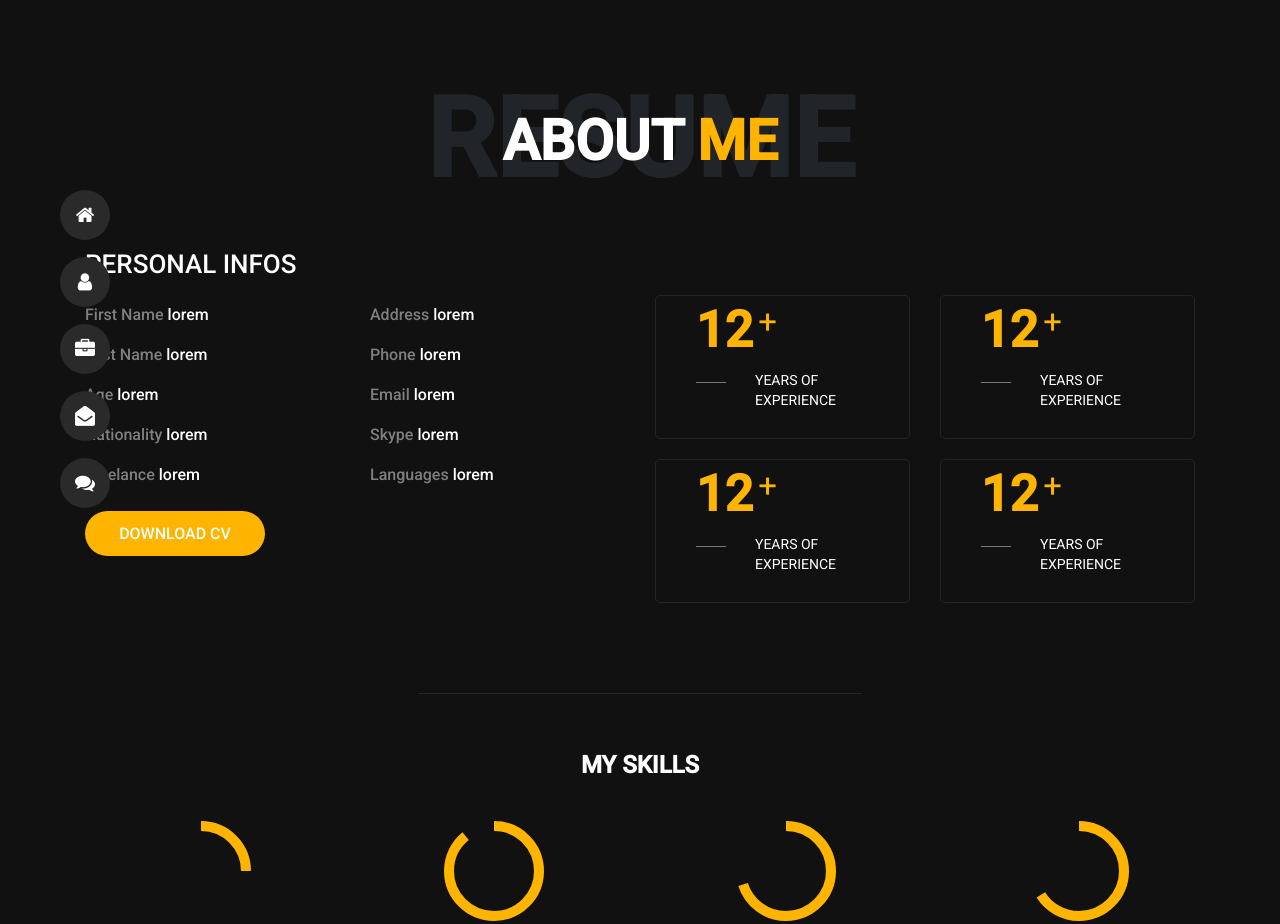
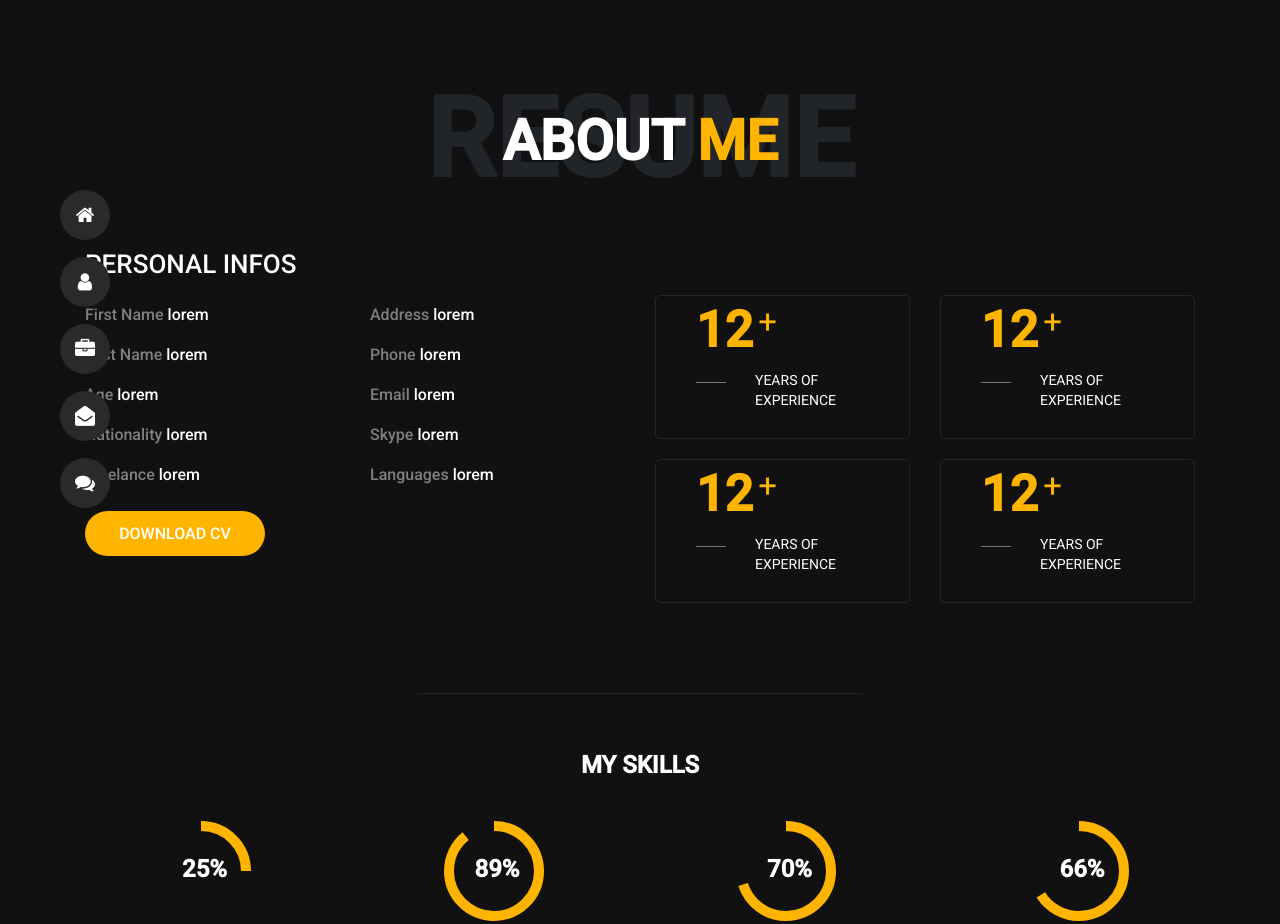
Before and after one commit to ARZAKKHAN/personal-portfolio, an Angular app: page /about in a window 1280 px wide. Shown: the top 924 px of the page. Built offline with nearby package versions, Linux system fonts and the light colour scheme.

Commit message:
added cv file and fixed some bugs

```diff
--- a/src/app/about/about.component.html
+++ b/src/app/about/about.component.html
@@ -28,7 +28,9 @@
 							</li>
 						</ul>
 					</div>
-					<button>DOWNLOAD CV</button>
+					<button>
+						<a href="assets/cv1.doc">DOWNLOAD CV</a>
+					</button>
 				</div>
 				<div class="col-md-3">
 					<div class="sec-1">
--- a/src/app/about/about.component.scss
+++ b/src/app/about/about.component.scss
@@ -52,6 +52,10 @@
 		border-radius: 26px;
 		font-weight: 500;
 		font-size: 16px;
+		a {
+			color: #fff;
+			text-decoration: none;
+		}
 	}
 	.personal-info {
 
@@ -132,8 +136,17 @@
 			display: flex;
 			justify-content: center;
 			flex-flow: column;
+			h2 {
+				top: 32px;
+				color: #fff;
+				left: 127px;
+				text-align: center;
+				font-size: 24px;
+				font-weight: 600;
+				margin-bottom: 40px;
+				position: absolute;
+			}
 		}
-
 		.wraper {
 			width: 120px;
 			height: 120px;
--- a/src/app/home/home.component.html
+++ b/src/app/home/home.component.html
@@ -7,7 +7,7 @@
 				<p>I'm a Tunisian based web designer & front‑end developer focused on crafting clean & user‑friendly
 					experiences, I
 					am passionate about building excellent software that improves the lives of those around me.</p>
-				<button class="content-btn">MORE ABOUT ME</button>
+				<button class="content-btn" [routerLink]="'/about'" >MORE ABOUT ME</button>
 			</div>
 		</div>
 	</div>
--- a/src/app/home/home.component.ts
+++ b/src/app/home/home.component.ts
@@ -11,5 +11,4 @@ export class HomeComponent implements OnInit {
 
   ngOnInit(): void {
   }
-
 }
```
Also changed, not shown: 1 other file (tests, documents, lock files or other folders).
